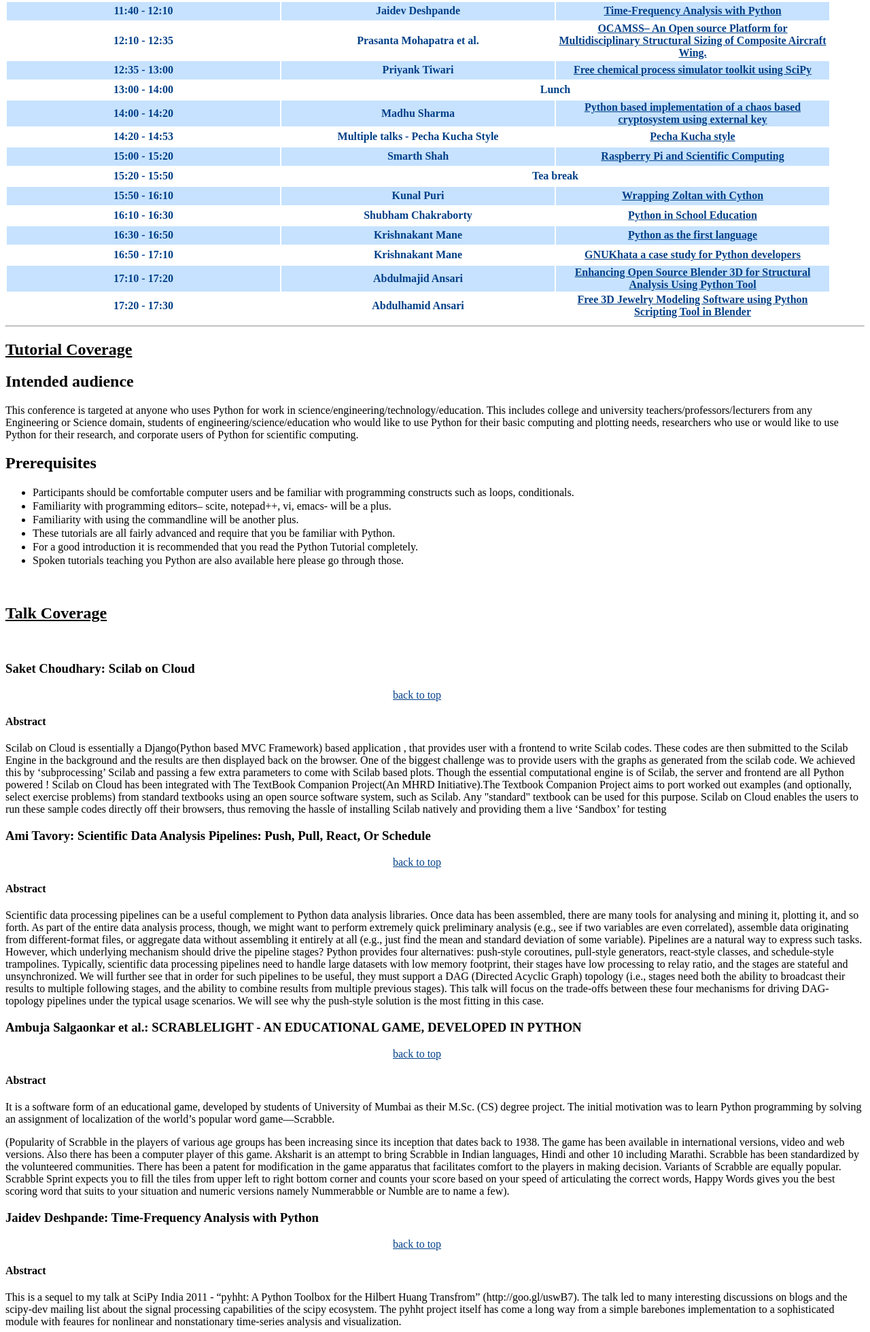
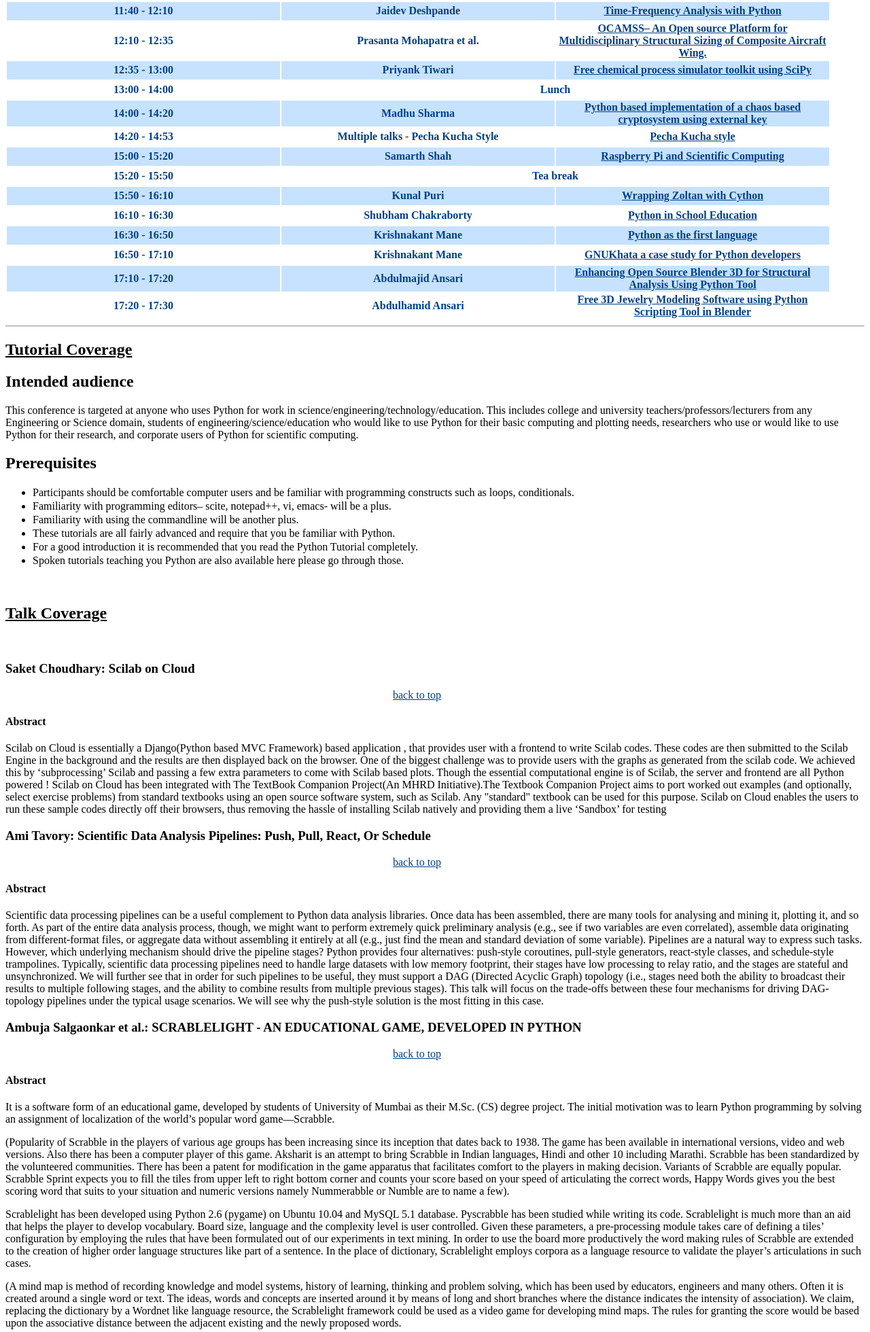
Before and after one commit to FOSSEE/scipywebsite, a Django app: template project/templates/talk/schedule.html in a window 1280 px wide. Shown: the part 2095-4055 px from the top of the page at 68% size. Run offline with Django 3.2, Linux system fonts and the light colour scheme; the template is opened without the code that fills it, so the values that code supplies are empty.

Commit message:
minor corrections in schedule

```diff
--- a/project/templates/talk/schedule.html
+++ b/project/templates/talk/schedule.html
@@ -128,7 +128,7 @@ a
     <tr>
     <td class=tdstyle>14:20 - 14:53 <td class=tdstyle>Multiple talks - Pecha Kucha Style<td class=tdstyle><a target = _blank href="http://en.wikipedia.org/wiki/PechaKucha">Pecha Kucha style</a>
     <tr>
-    <td class=tdstyle>15:00 - 15:20 <td class=tdstyle>Smarth Shah <td class=tdstyle><a href=#3.12>Raspberry Pi and Scientific Computing</a>
+    <td class=tdstyle>15:00 - 15:20 <td class=tdstyle>Samarth Shah <td class=tdstyle><a href=#3.12>Raspberry Pi and Scientific Computing</a>
     <tr>
     <td class=tdstyle>15:20 - 15:50 <td class=tdstyle colspan=2>Tea break
     <tr>
@@ -198,7 +198,14 @@ This talk will focus on the trade-offs between these four mechanisms for driving
 
 <p class="abstract">It is a software form of an educational game, developed by students of University of Mumbai as their M.Sc. (CS) degree project. The initial motivation was to learn Python programming by solving an assignment of localization of the world’s popular word game—Scrabble.</p>
 <p>(Popularity of Scrabble in the players of various age groups has been increasing since its inception that dates back to 1938. The game has been available in international versions, video and web versions. Also there has been a computer player of this game. Aksharit is an attempt to bring Scrabble in Indian languages, Hindi and other 10 including Marathi. Scrabble has been standardized by the volunteered communities. There has been a patent for modification in the game apparatus that facilitates comfort to the players in making decision.
-Variants of Scrabble are equally popular. Scrabble Sprint expects you to fill the tiles from upper left to right bottom corner and counts your score based on your speed of articulating the correct words, Happy Words gives you the best scoring word that suits to your situation and numeric versions namely Nummerabble or Numble are to name a few).
+Variants of Scrabble are equally popular. Scrabble Sprint expects you to fill the tiles from upper left to right bottom corner and counts your score based on your speed of articulating the correct words, Happy Words gives you the best scoring word that suits to your situation and numeric versions namely Nummerabble or Numble are to name a few). </p>
+<p>Scrablelight has been developed using Python 2.6 (pygame) on Ubuntu 10.04 and MySQL 5.1 database. Pyscrabble has been studied while writing its code.
+Scrablelight is much more than an aid that helps the player to develop vocabulary. Board size, language and the complexity level is user controlled. Given these parameters, a pre-processing module takes care of defining a tiles’ configuration by employing the rules that have been formulated out of our experiments in text mining.
+In order to use the board more productively the word making rules of Scrabble are extended to the creation of higher order language structures like part of a sentence. In the place of dictionary, Scrablelight employs corpora as a language resource to validate the player’s articulations in such cases. </p><p>
+(A mind map is method of recording knowledge and model systems, history of learning, thinking and problem solving, which has been used by educators, engineers and many others. Often it is created around a single word or text. The ideas, words and concepts are inserted around it by means of long and short branches where the distance indicates the intensity of association).
+We claim, replacing the dictionary by a Wordnet like language resource, the Scrablelight framework could be used as a video game for developing mind maps. The rules for granting the score would be based upon the associative distance between the adjacent existing and the newly proposed words. </p><p>
+Proof-of-concept version of Scrabellight has been developed for Marathi users. Synset creation for employing the same as a mind-mapping game is in process.
+Scrablelight has an option of randomly generating the weights of the board positions. It prohibits the user from by hearting set of moves and encourages thinking a fresh for making optimal combinations.
 </p>
 
 <h3 id="3.6">Jaidev Deshpande: Time-Frequency Analysis with Python
```
